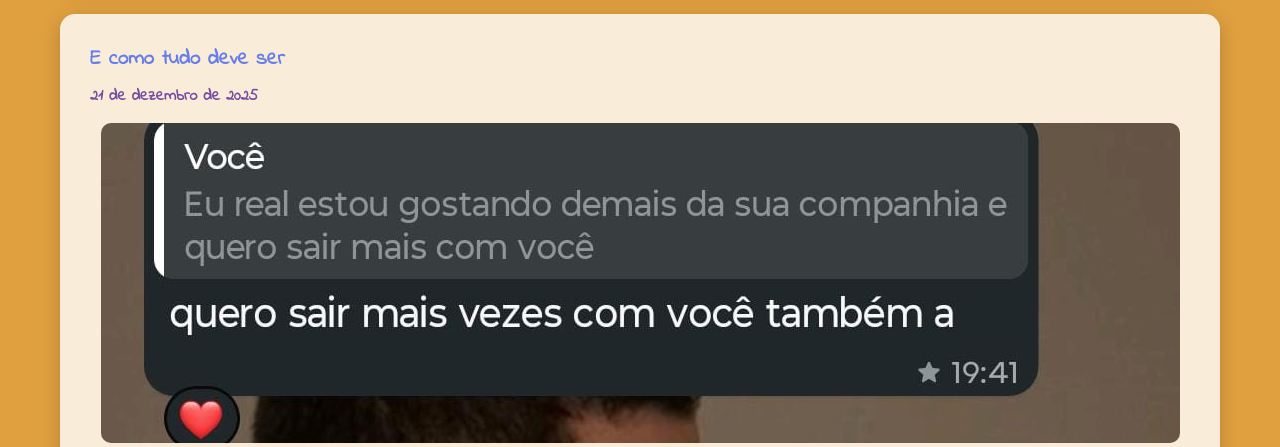
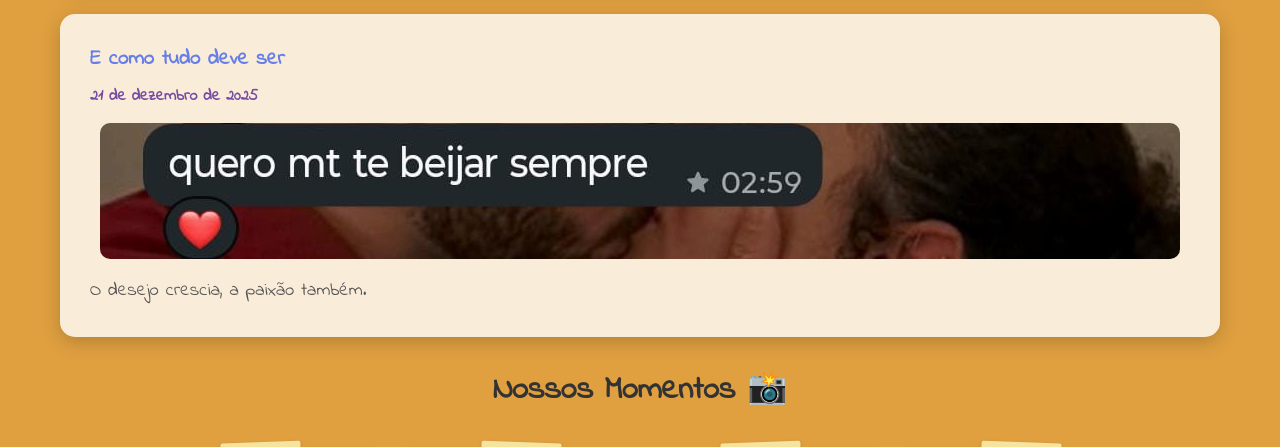
Before and after one commit to Dani-dornas/My-Muse, a plain HTML site: page index.html in a window 1280 px wide. Shown: the part 10840-11287 px from the top of the page. Drawn offline with Linux system fonts and the light colour scheme.

```diff
--- a/index.html
+++ b/index.html
@@ -164,7 +164,7 @@
         <div class="timeline-item">
           <h3>E como tudo deve ser</h3>
           <div class="date">21 de dezembro de 2025</div>
-          <img src="./assets/imgs/paixao.jpg" alt="" />
+          <img src="./assets/imgs/desejo.jpg" alt="" />
           <p>O desejo crescia, a paixão também.</p>
         </div>
       </section>
```
